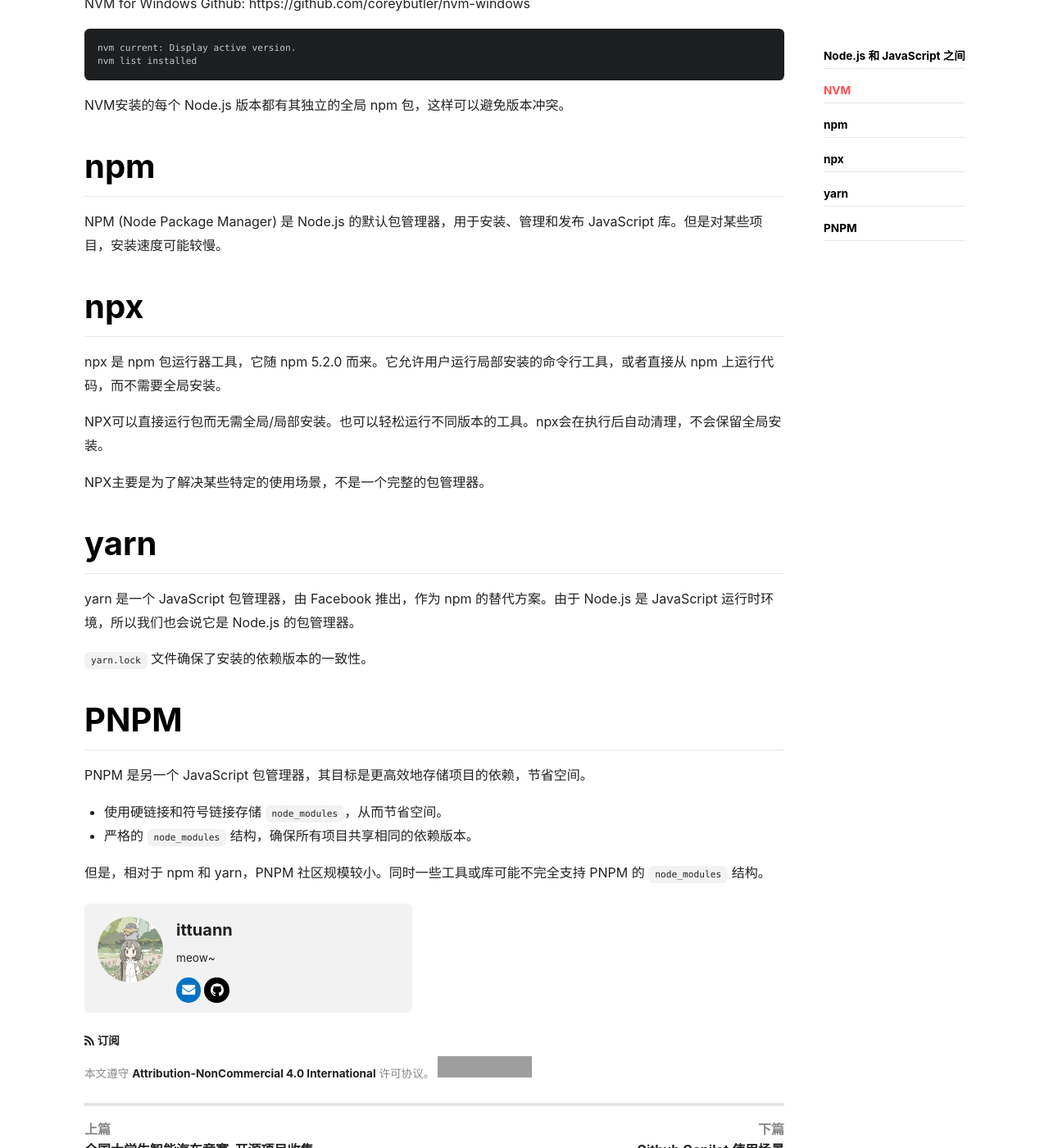
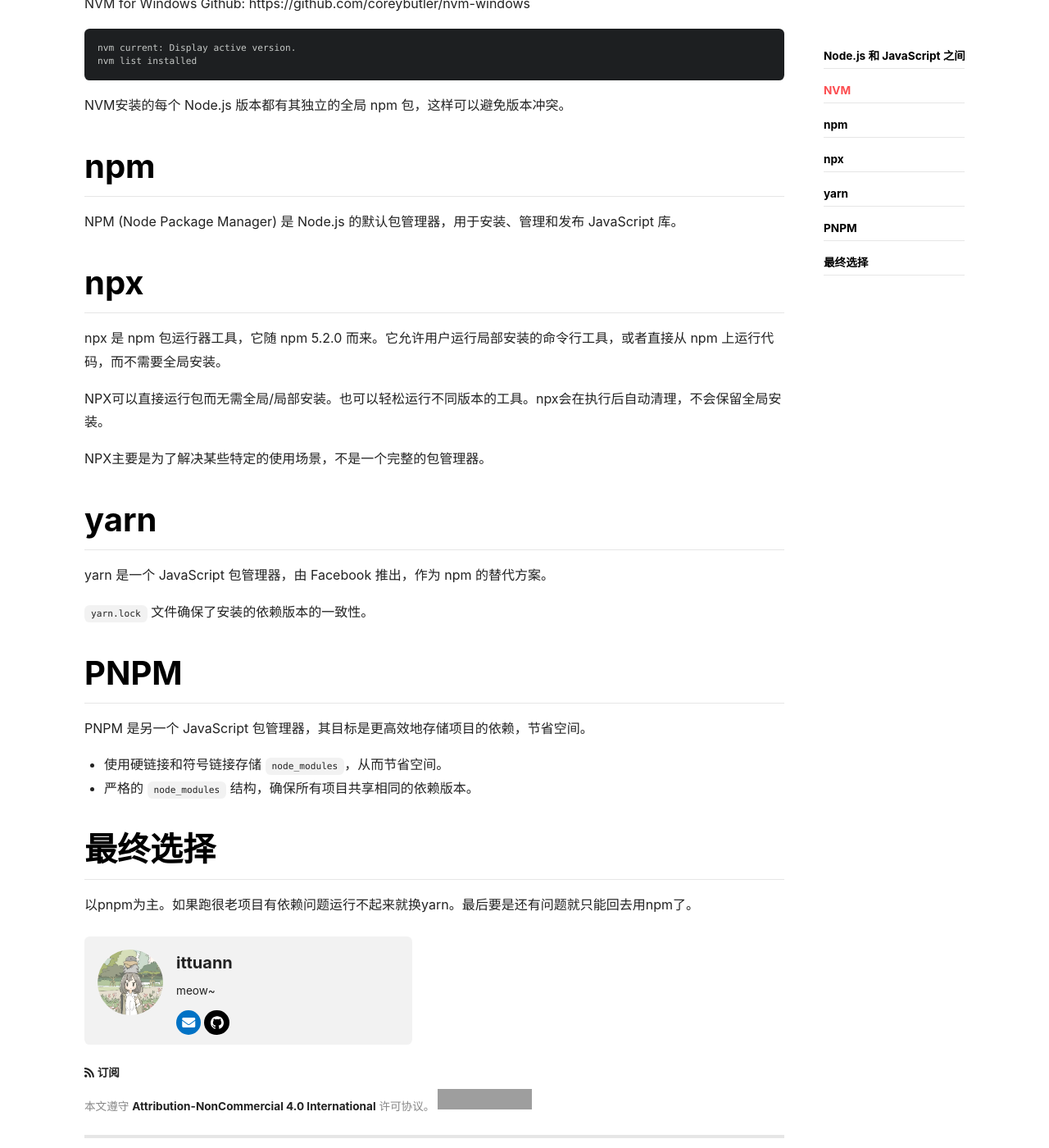
Before and after one commit to ittuann/ittuann.github.io, a Jekyll site: the page built from _posts/2023-10-10-JSPackageManager.md, in a window 1280 px wide and 1400 px high, scrolled down 922 px. Shown: the whole window at 82% size. Built offline with Jekyll 4.4.1, drawn with Linux system fonts in a browser that asks for light colours; nearby versions of some CDN libraries; comment, search, counter and statistics services are not loaded; grey boxes are pictures that could not be loaded.

Commit message:
New Posts 24.12.11

```diff
--- a/_posts/2023-10-10-JSPackageManager.md
+++ b/_posts/2023-10-10-JSPackageManager.md
@@ -42,7 +42,7 @@ NVM安装的每个 Node.js 版本都有其独立的全局 npm 包，这样可以
 
 # npm
 
-NPM (Node Package Manager) 是 Node.js 的默认包管理器，用于安装、管理和发布 JavaScript 库。但是对某些项目，安装速度可能较慢。
+NPM (Node Package Manager) 是 Node.js 的默认包管理器，用于安装、管理和发布 JavaScript 库。
 
 # npx
 
@@ -54,7 +54,7 @@ NPX主要是为了解决某些特定的使用场景，不是一个完整的包
 
 # yarn
 
-yarn 是一个 JavaScript 包管理器，由 Facebook 推出，作为 npm 的替代方案。由于 Node.js 是 JavaScript 运行时环境，所以我们也会说它是 Node.js 的包管理器。
+yarn 是一个 JavaScript 包管理器，由 Facebook 推出，作为 npm 的替代方案。
 
 `yarn.lock` 文件确保了安装的依赖版本的一致性。
 
@@ -65,4 +65,6 @@ PNPM 是另一个 JavaScript 包管理器，其目标是更高效地存储项目
 - 使用硬链接和符号链接存储 `node_modules`，从而节省空间。
 - 严格的 `node_modules` 结构，确保所有项目共享相同的依赖版本。
 
-但是，相对于 npm 和 yarn，PNPM 社区规模较小。同时一些工具或库可能不完全支持 PNPM 的 `node_modules` 结构。
+# 最终选择
+
+以pnpm为主。如果跑很老项目有依赖问题运行不起来就换yarn。最后要是还有问题就只能回去用npm了。
```
Also changed, not shown: _posts/2024-12-11-Cursor.md (added, +88 -0 lines).
